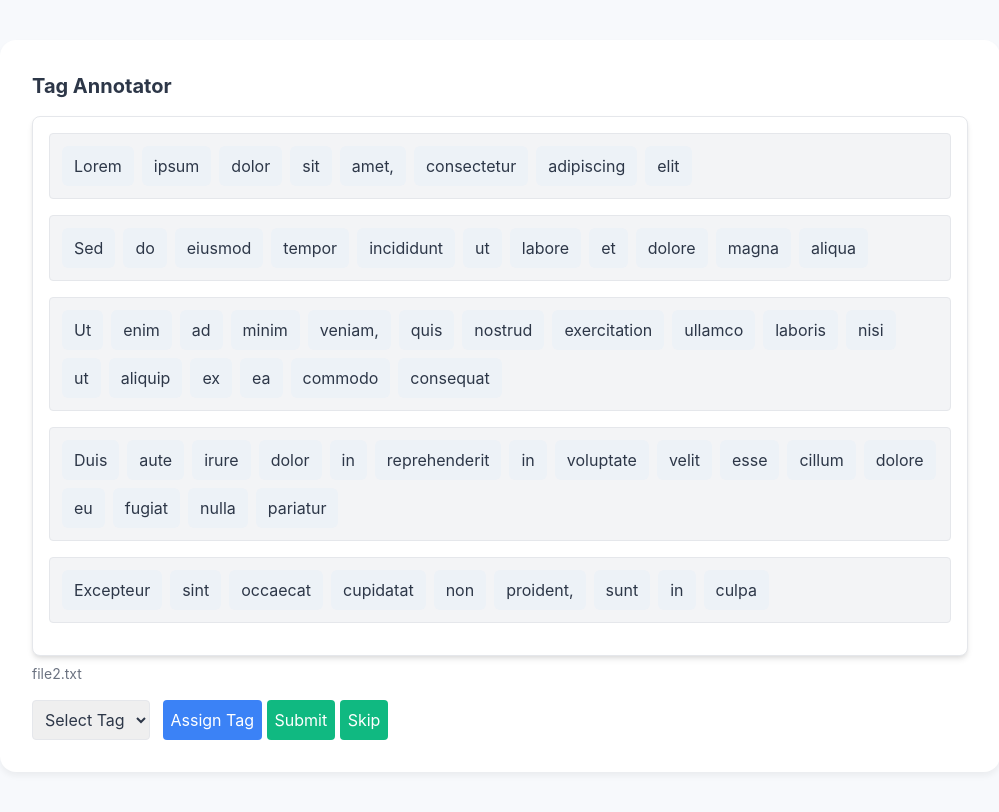
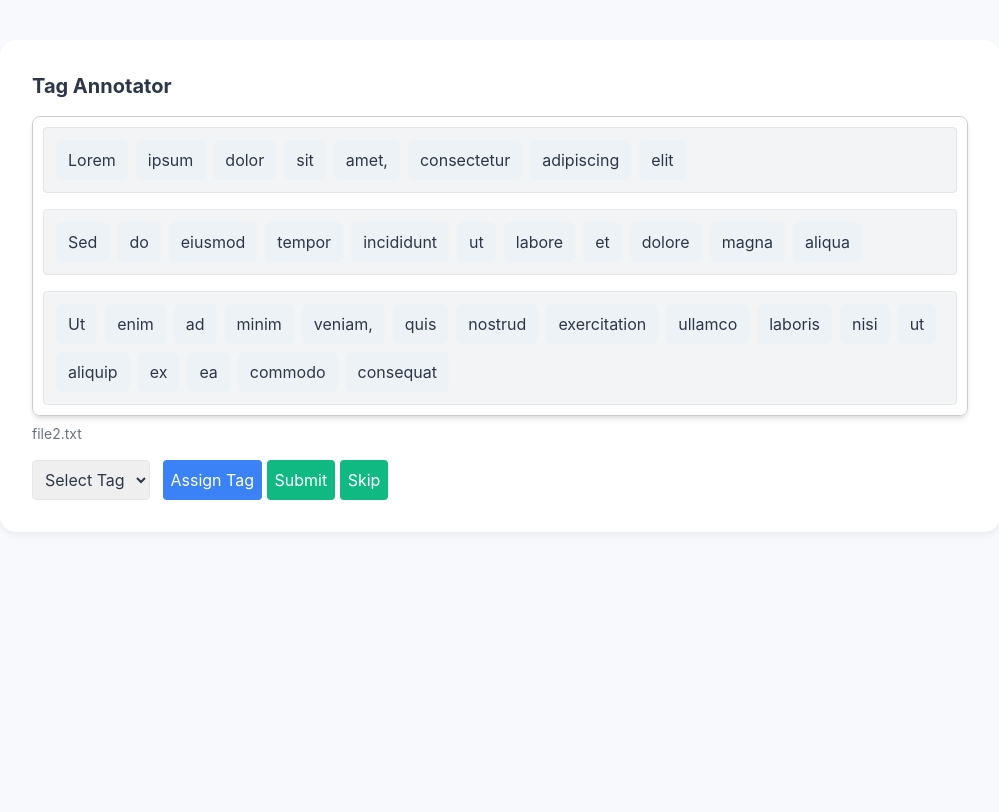
Before and after one commit to vaiva-a/NER_repo, a Django app: page /home/ in a window 1280 px wide. Shown: the whole page, without its empty margins (140-1139 px from the left). After the commit the page ends 500 px from the top, so only its background shows below. Run offline with Django 5.2, Linux system fonts and the light colour scheme; a user stored in the database is signed in; data comes from the database, SQL or seed files in the repository; both versions use the stored data as it was after the commit.

Commit message:
admin result changes

```diff
--- a/tags/templates/tags/home.html
+++ b/tags/templates/tags/home.html
@@ -34,12 +34,29 @@
             background: #4299e1;
             color: white;
         }
+        #sentencesContainer {
+            max-height: 300px;
+            /* Adjust height as needed */
+            overflow-y: auto;
+            /* Enable vertical scrolling */
+            padding: 10px;
+            border: 1px solid #ccc;
+        }
+        #sentencesContainer {
+            max-height: 300px;
+            /* Adjust height as needed */
+            overflow-y: auto;
+            /* Enable vertical scrolling */
+            padding: 10px;
+            border: 1px solid #ccc;
+        }
     </style>
 </head>
 <body>
     <div class="container">
         <h2 class="text-xl font-bold mb-4">Tag Annotator</h2>
-        <div id="sentencesContainer" class="p-4 border rounded-lg bg-white shadow-md"></div>
+        <div id="sentencesContainer" class="p-4 border rounded-lg bg-white shadow-md"
+            style="max-height: 300px; overflow-y: auto;"></div>
         <div id="currentFileName" class="text-sm text-gray-500 mt-2"></div>
 
         <select id="tagSelector" class="mt-4 p-2 border rounded">
```
Also changed, not shown: db.sqlite3.
